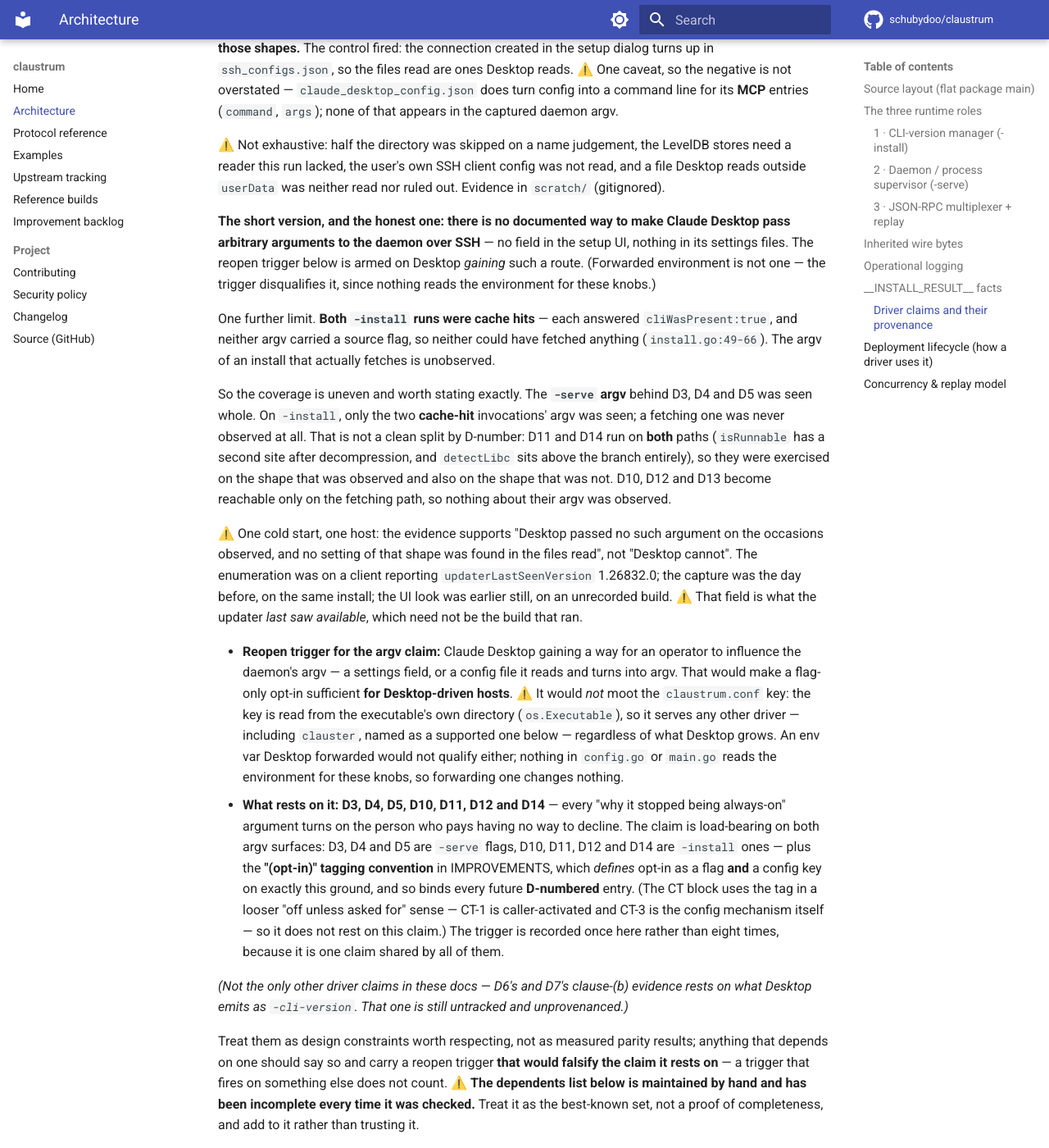
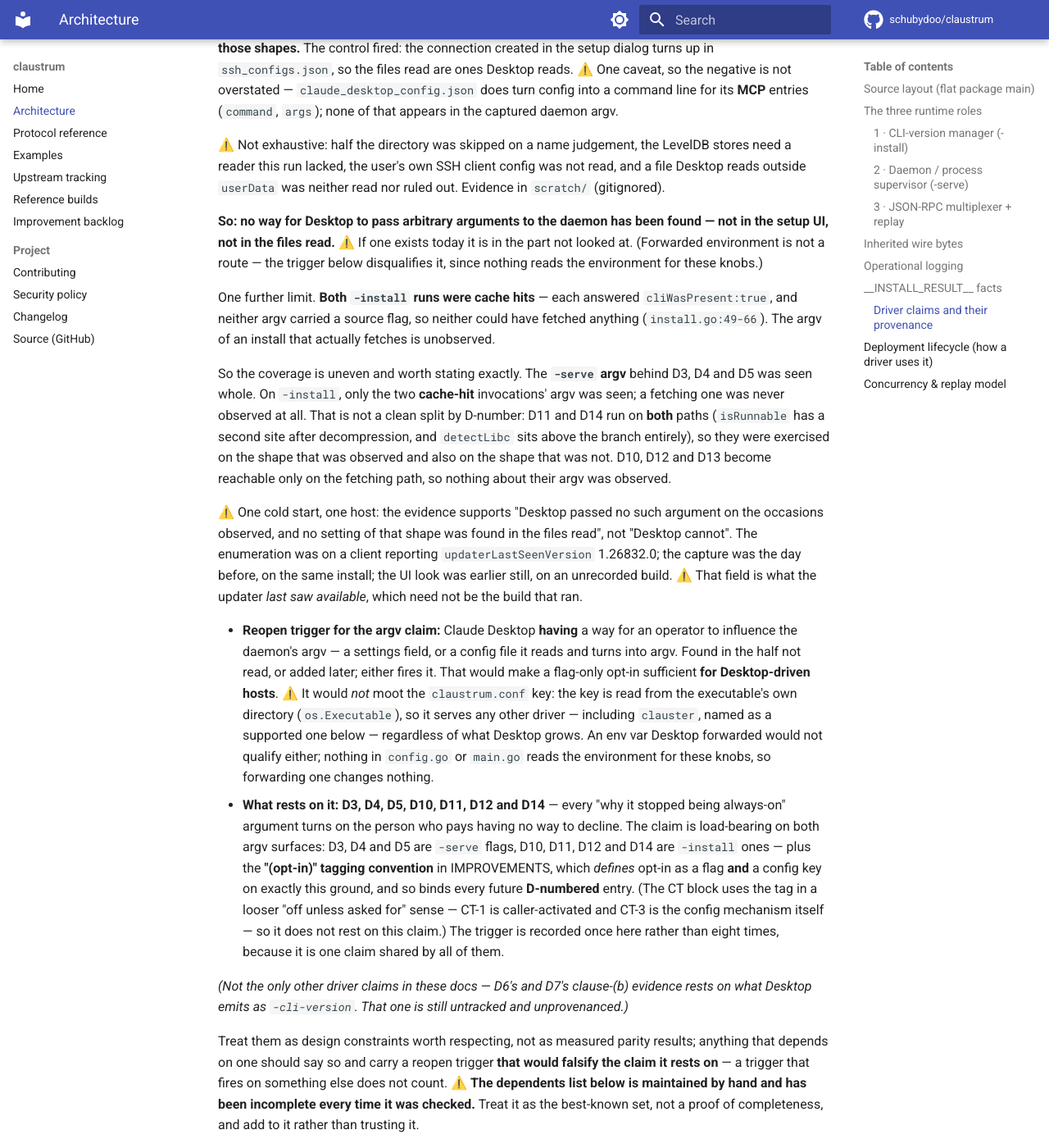
Before and after one commit to schubydoo/claustrum, an MkDocs documentation site: the page built from docs/ARCHITECTURE.md, in a window 1280 px wide and 1400 px high, scrolled down 7854 px. Shown: the whole window at 82% size. Built offline with MkDocs 1.6.1 and Material for MkDocs 9.7.7, drawn with Linux system fonts in a browser that asks for light colours; comment, search, counter and statistics services are not loaded.

Commit message:
docs: arm the argv reopen trigger on having a route, not gaining one
Two importants, both on the takeaway sentence that replaced the cut apparatus.

"No documented way" claimed a source nobody consulted — no documentation was
read — and stated "nothing in its settings files" unqualified, three lines under
"Not exhaustive: half the directory was skipped". It now says no such way has
been FOUND, which claims the search that was actually run, and names Desktop as
the subject so it is not read as a claim about every driver.

The second was the one that mattered. The residual lists four ways the search
was not exhaustive, then handed the remaining risk to a trigger armed on Desktop
GAINING a route — so a route sitting in the unread half was covered by neither.
The first fix only disclosed that in prose, which is not a fix: the trigger
bullet is the durable artifact, and seven divergence entries point at it.

The trigger now fires on Desktop HAVING such a route, found in the unread half
or added later. One verb, in both places that state it, and the paragraph
explaining what the trigger did not cover is deleted rather than kept.

Co-Authored-By: Claude Opus 5 <noreply@anthropic.com>

```diff
--- a/docs/ARCHITECTURE.md
+++ b/docs/ARCHITECTURE.md
@@ -293,11 +293,10 @@ stores need a reader this run lacked, the user's own SSH client config was not r
 and a file Desktop reads outside `userData` was neither read nor ruled out. Evidence
 in `scratch/` (gitignored).
 
-**The short version, and the honest one: there is no documented way to make Claude
-Desktop pass arbitrary arguments to the daemon over SSH** — no field in the setup
-UI, nothing in its settings files. The reopen trigger below is armed on Desktop
-*gaining* such a route. (Forwarded environment is not one — the trigger disqualifies
-it, since nothing reads the environment for these knobs.)
+**So: no way for Desktop to pass arbitrary arguments to the daemon has been found —
+not in the setup UI, not in the files read.** ⚠️ If one exists today it is in the
+part not looked at. (Forwarded environment is not a route — the trigger below
+disqualifies it, since nothing reads the environment for these knobs.)
 
 One further limit. **Both `-install` runs were cache hits** — each answered
 `cliWasPresent:true`, and neither argv carried a source flag, so neither could
@@ -320,9 +319,10 @@ read", not "Desktop cannot". The enumeration was on a client reporting
 install; the UI look was earlier still, on an unrecorded build. ⚠️ That field is
 what the updater *last saw available*, which need not be the build that ran.
 
-- **Reopen trigger for the argv claim:** Claude Desktop gaining a way for an
+- **Reopen trigger for the argv claim:** Claude Desktop **having** a way for an
   operator to influence the daemon's argv — a settings field, or a config file it
-  reads and turns into argv. That would make a flag-only opt-in sufficient **for
+  reads and turns into argv. Found in the half not read, or added later; either
+  fires it. That would make a flag-only opt-in sufficient **for
   Desktop-driven hosts**. ⚠️ It would *not* moot the `claustrum.conf` key: the key
   is read from the executable's own directory (`os.Executable`), so it serves any
   other driver — including `clauster`, named as a supported one below — regardless
```
Also changed, not shown: CLAUDE.md (+2 -2 lines), docs/IMPROVEMENTS.md (+6 -5 lines), docs/PROTOCOL.md (+3 -3 lines).
